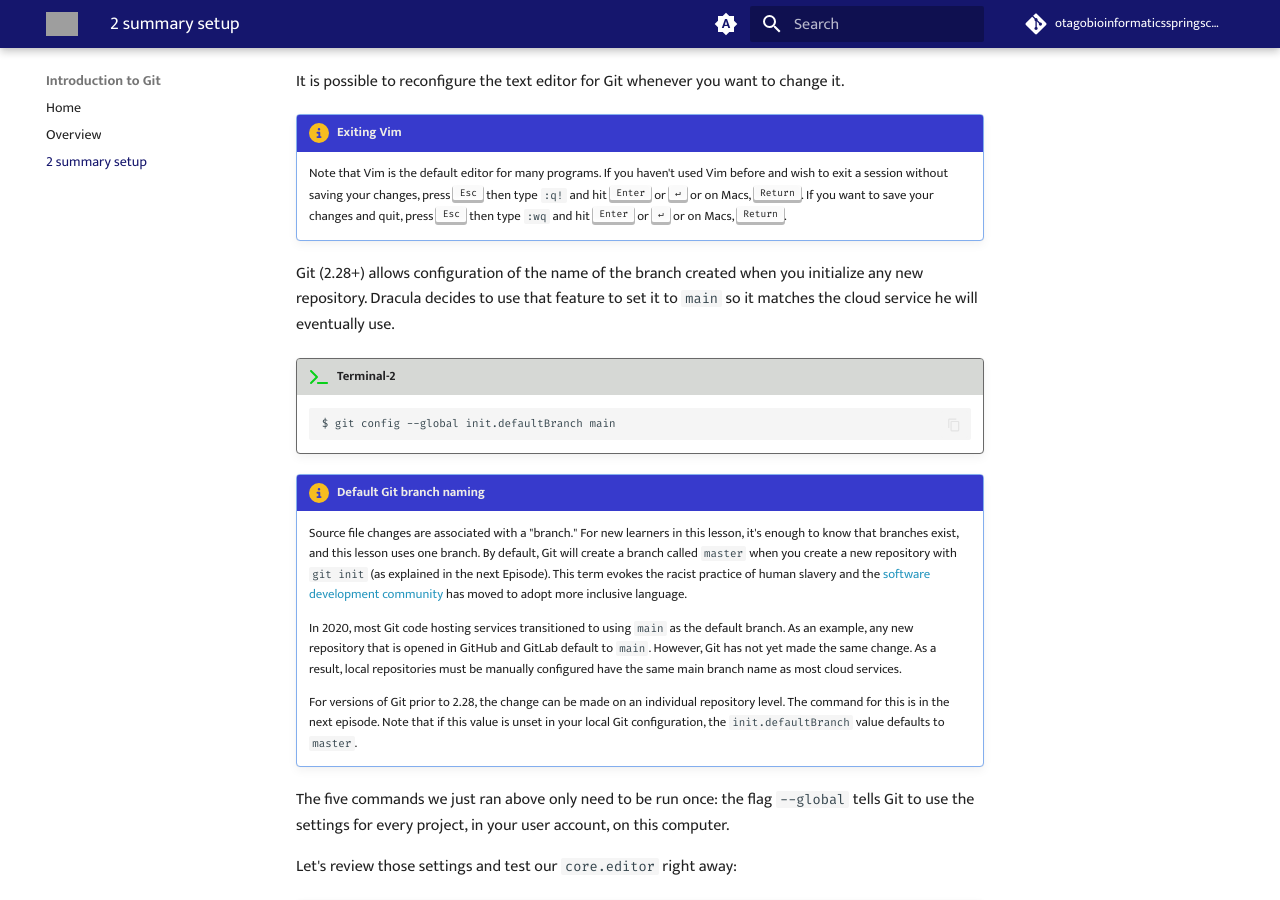
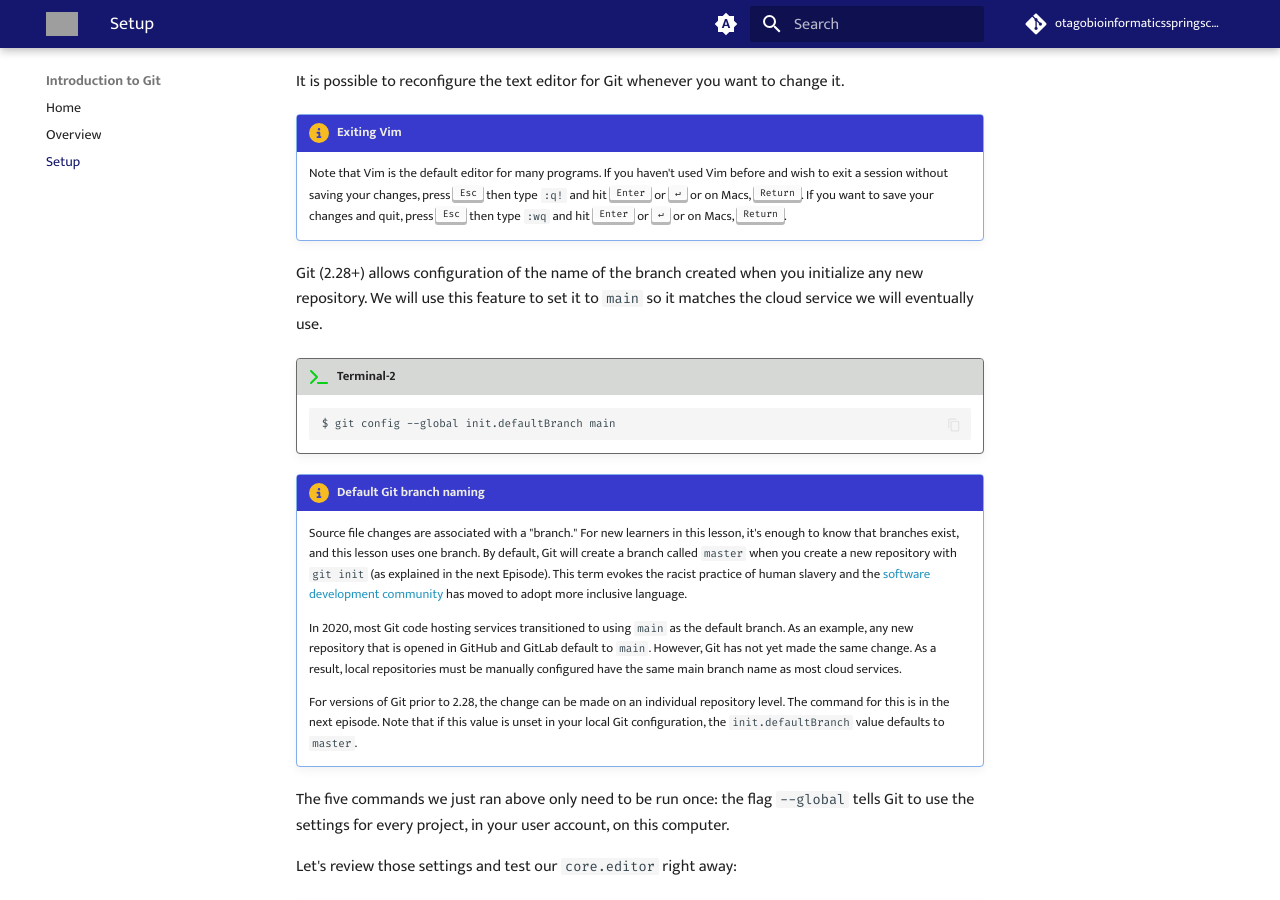
Before and after one commit to otagobioinformaticsspringschool/intro-git, an MkDocs documentation site: the page built from docs/2_summary_setup.md, in a window 1280 px wide and 900 px high, scrolled down 2476 px. Built offline with MkDocs 1.6.1 and Material for MkDocs 9.7.7, drawn with Linux system fonts in a browser that asks for light colours; comment, search, counter and statistics services are not loaded; some of the changed text lies outside the part shown; grey boxes are pictures that could not be loaded.

````diff
--- a/docs/2_summary_setup.md
+++ b/docs/2_summary_setup.md
@@ -22,7 +24,7 @@ set up your computer - replacing the values in the <> with your information:
     $ git config --global user.email "<username@email.com>"
     ```
 
-Please use your own name and email address instead of Dracula's. This user name and email will be associated with your subsequent Git activity,
+Please use your own name and email address. This user name and email will be associated with your subsequent Git activity,
 which means that any changes pushed to
 [GitHub](https://github.com/),
 [BitBucket](https://bitbucket.org/),
@@ -96,8 +98,8 @@ It is possible to reconfigure the text editor for Git whenever you want to chang
     If you want to save your changes and quit, press <kbd>Esc</kbd> then type `:wq` and hit <kbd>Enter</kbd> or <kbd>↵</kbd> or on Macs, <kbd>Return</kbd>.
 
 Git (2.28+) allows configuration of the name of the branch created when you
-initialize any new repository. Dracula decides to use that feature to set it to `main` so
-it matches the cloud service he will eventually use.
+initialize any new repository. We will use this feature to set it to `main` so
+it matches the cloud service we will eventually use.
 
 !!! terminal-2
 
````
Also changed, not shown: other parts of docs/2_summary_setup.md (+2 -0 lines), docs/index.md (+14 -16 lines).
